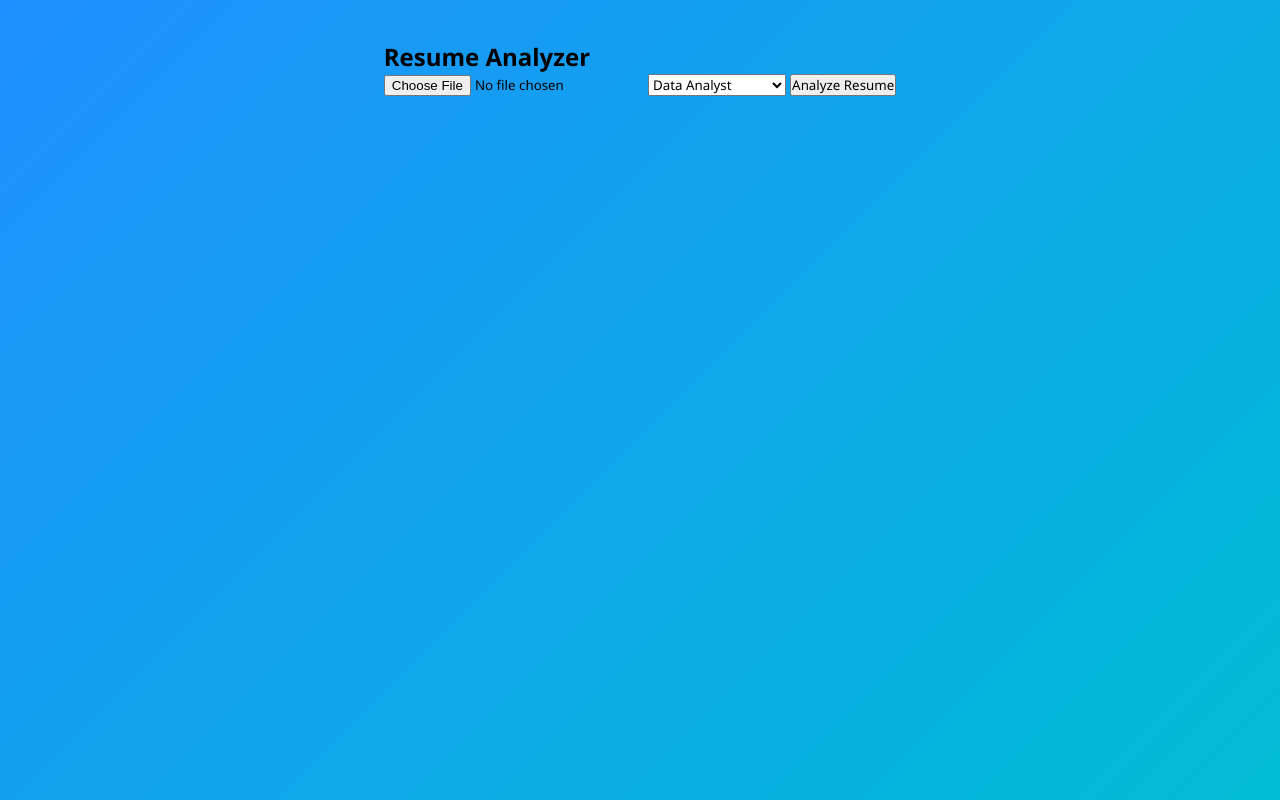
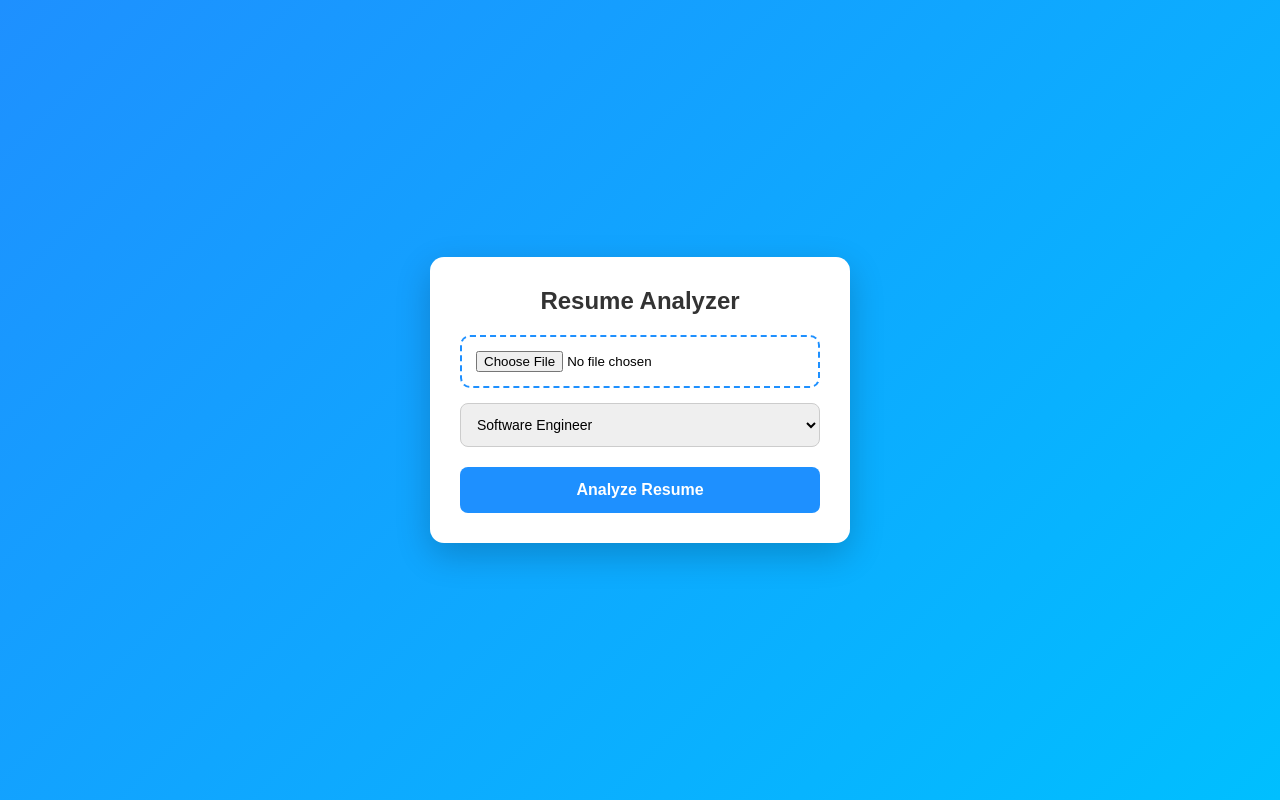
Before and after one commit to jayanthkumar2507/csv_project, a Flask app: page / in a window 1280 px wide. Run offline with Flask 3, Linux system fonts and the light colour scheme; some libraries are stand-ins or nearby versions.

Commit message:
UI fixes and final resume analyzer update

```diff
--- a/static/style.css
+++ b/static/style.css
@@ -1,69 +1,71 @@
+/* RESET */
 * {
     margin: 0;
     padding: 0;
     box-sizing: border-box;
-    font-family: "Segoe UI", Arial, sans-serif;
 }
 
+/* FULL PAGE CENTER */
 body {
-    background: linear-gradient(135deg, #1e90ff, #00bcd4);
     min-height: 100vh;
+    display: flex;
+    justify-content: center;
+    align-items: center;
+    background: linear-gradient(135deg, #1e90ff, #00bfff);
+    font-family: Arial, Helvetica, sans-serif;
 }
 
-.page {
-    display: flex;
-    justify-content: center;
-    padding: 40px 20px;
+/* WHITE BOX */
+.upload-box {
+    background: #ffffff;
+    width: 90%;
+    max-width: 420px;
+    padding: 30px;
+    border-radius: 14px;
+    box-shadow: 0 12px 35px rgba(0, 0, 0, 0.2);
+    text-align: center;
 }
 
-.result-box {
-    width: 90%;
-    max-width: 1000px;
-    background: #ffffff;
-    padding: 35px;
-    border-radius: 14px;
-    box-shadow: 0 12px 35px rgba(0, 0, 0, 0.2);
-}
-
-.result-box h1 {
-    text-align: center;
-    margin-bottom: 25px;
-    color: #222;
-}
-
-.section {
-    margin-top: 10px;
-}
-
-.analysis-text {
-    white-space: pre-wrap;   /* 🔥 MOST IMPORTANT */
-    font-size: 16px;
-    line-height: 1.8;
+/* TITLE */
+.upload-box h2 {
+    margin-bottom: 20px;
     color: #333;
 }
 
-.actions {
-    text-align: center;
-    margin-top: 30px;
+/* FILE INPUT */
+.upload-box input[type="file"] {
+    width: 100%;
+    padding: 14px;
+    border: 2px dashed #1e90ff;
+    border-radius: 10px;
+    margin-bottom: 15px;
+    cursor: pointer;
 }
 
-.btn {
-    display: inline-block;
-    padding: 12px 28px;
+/* DROPDOWN */
+.upload-box select {
+    width: 100%;
+    padding: 12px;
+    border-radius: 8px;
+    border: 1px solid #ccc;
+    margin-bottom: 20px;
+    font-size: 14px;
+}
+
+/* BUTTON */
+.upload-box button {
+    width: 100%;
+    padding: 14px;
     background: #1e90ff;
     color: white;
-    text-decoration: none;
+    font-size: 16px;
+    font-weight: bold;
+    border: none;
     border-radius: 8px;
-    font-weight: 600;
+    cursor: pointer;
     transition: background 0.3s ease;
 }
 
-.btn:hover {
-    background: #1565c0;
+.upload-box button:hover {
+    background: #187bcd;
 }
-.side-heading {
-    font-weight: 1000;
-    font-size: 16px;
-    color: #2c2c2c;
-
-}
--- a/templates/upload.html
+++ b/templates/upload.html
@@ -1,33 +1,28 @@
 <!DOCTYPE html>
-<html>
+<html lang="en">
 <head>
+    <meta charset="UTF-8">
     <title>Resume Analyzer</title>
     <link rel="stylesheet" href="{{ url_for('static', filename='style.css') }}">
 </head>
 <body>
 
-<div class="page">
-    <div class="card">
-
+    <div class="upload-box">
         <h2>Resume Analyzer</h2>
 
-        <form action="/analyze" method="post" enctype="multipart/form-data">
-
+        <form action="/analyze" method="POST" enctype="multipart/form-data">
             <input type="file" name="resume" accept=".pdf" required>
 
-            <select name="profession" required>
+            <select name="role" required>
+                <option value="Software Engineer">Software Engineer</option>
                 <option value="Data Analyst">Data Analyst</option>
                 <option value="Data Scientist">Data Scientist</option>
-                <option value="Web Developer">Web Developer</option>
-                <option value="Software Engineer">Software Engineer</option>
-                <option value="AI / ML Engineer">AI / ML Engineer</option>
+                <option value="Business Analyst">Business Analyst</option>
             </select>
 
             <button type="submit">Analyze Resume</button>
         </form>
-
     </div>
-</div>
 
 </body>
 </html>
```
